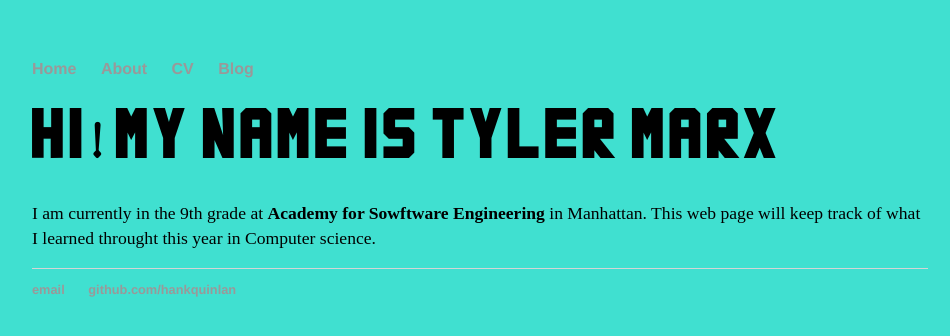
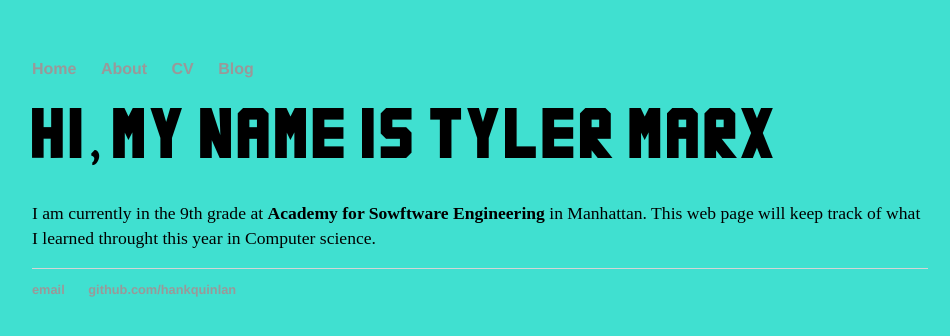
Before and after one commit to tylerm2204/tylerm2204.github.io, a Jekyll site: the page built from index.html, in a window 1280 px wide. Shown: the top 336 px of the page, without its empty margins (160-1110 px from the left). Built offline with Jekyll 4.4.1, drawn with Linux system fonts in a browser that asks for light colours.

```diff
--- a/index.html
+++ b/index.html
@@ -3,6 +3,6 @@ layout: default
 title: Tyler Marx's New Web Page
 ---
 <div class="blurb">
-	<h1>Hi! My Name is Tyler Marx</h1>
+	<h1>Hi, My Name is Tyler Marx</h1>
 	<p>I am currently in the 9th grade at <strong>Academy for Sowftware Engineering</strong> in Manhattan. This web page will keep track of what I learned throught this year in Computer science.</a></p>
 </div><!-- /.blurb -->
```
